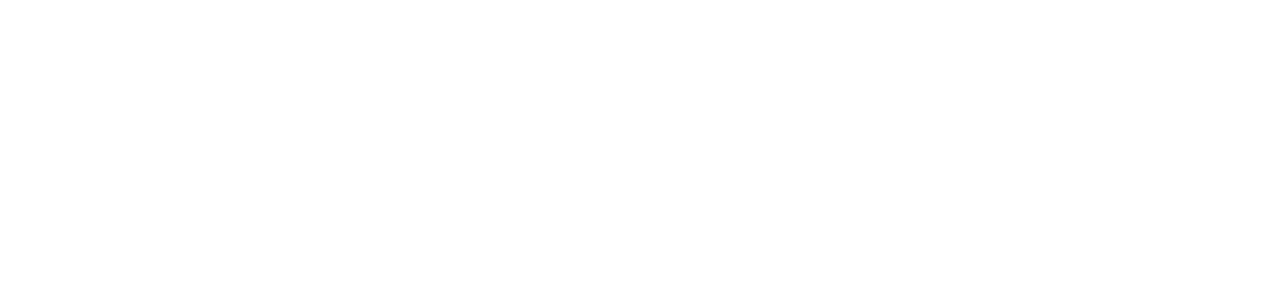
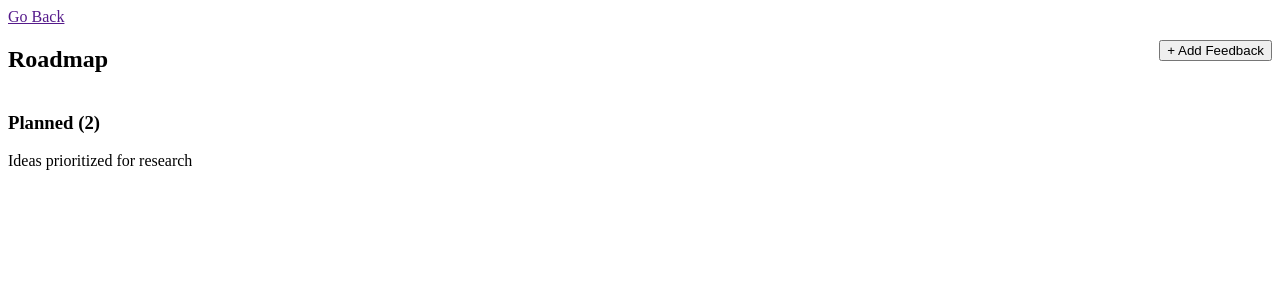
Before and after one commit to acunmedyaakademi/sude-irem-berna-mucahit-feedback-board, a React (Vite) app: page /roadmap in a window 1280 px wide. Shown: the top 300 px of the page. Built offline with nearby package versions, Linux system fonts and the light colour scheme.

Commit message:
roadmap vs eklendi

```diff
--- a/src/App.jsx
+++ b/src/App.jsx
@@ -7,10 +7,11 @@
 import EditFeedback from './pages/EditFeedback.jsx';
 import Roadmap from './pages/Roadmap.jsx';
 
+export const DataContext = createContext();
+
 export default function App() {
 
   const [data, setData] = useState('');
-  const DataContext = createContext(null);
 
   useEffect(() => {
     async function getData() {
@@ -20,9 +21,11 @@
     getData();
   }, [])
 
+  console.log(data)
+
   return (
     <>
-      <DataContext.Provider value={data}>
+      <DataContext.Provider value={{ data }}>
         <Routes>
           <Route path='/' element={<Home />} />
           <Route path={'/feedback-details/:feedbackId'} element={<FeedbackDetails />} />
--- /dev/null
+++ b/src/components/RoadmapHeader.jsx
@@ -0,0 +1,14 @@
+export default function RoadmapHeader() {
+
+  return (
+    <>
+      <div style={{ display: "flex", alignItems: "center", justifyContent: "space-between" }} className="roadmap-header">
+        <div className="roadmap-header-titles">
+          <a href="">Go Back</a>
+          <h2>Roadmap</h2>
+        </div>
+        <button>+ Add Feedback</button>
+      </div>
+    </>
+  )
+}
--- a/src/pages/Home.jsx
+++ b/src/pages/Home.jsx
@@ -6,6 +6,9 @@
     <>
     <Link to={`/feedback-details/1`}>id 1</Link>
     <Outlet />
+    <br />
+    <Link to={`/roadmap`}>r</Link>
+    <Outlet />
     </>
   )
 }
--- a/src/pages/Roadmap.jsx
+++ b/src/pages/Roadmap.jsx
@@ -1,8 +1,24 @@
+import { useContext } from "react";
+import RoadmapHeader from "../components/RoadmapHeader.jsx";
+import { DataContext } from "../App.jsx";
+
 export default function Roadmap() {
-
+  const { data } = useContext(DataContext)
+  console.log(data)
   return (
     <>
-
+      <div className="roadmap-page">
+        <RoadmapHeader />
+        <div className="roadmap-container">
+          {/* section ve kart ayrı componentler olacak */}
+          <div className="roadmap-status-section">
+            <h3>Planned (2)</h3>
+            <p>Ideas prioritized for research</p>
+            <div className="roadmap-status-card">
+            </div>
+          </div>
+        </div>
+      </div>
     </>
   )
 }
```
